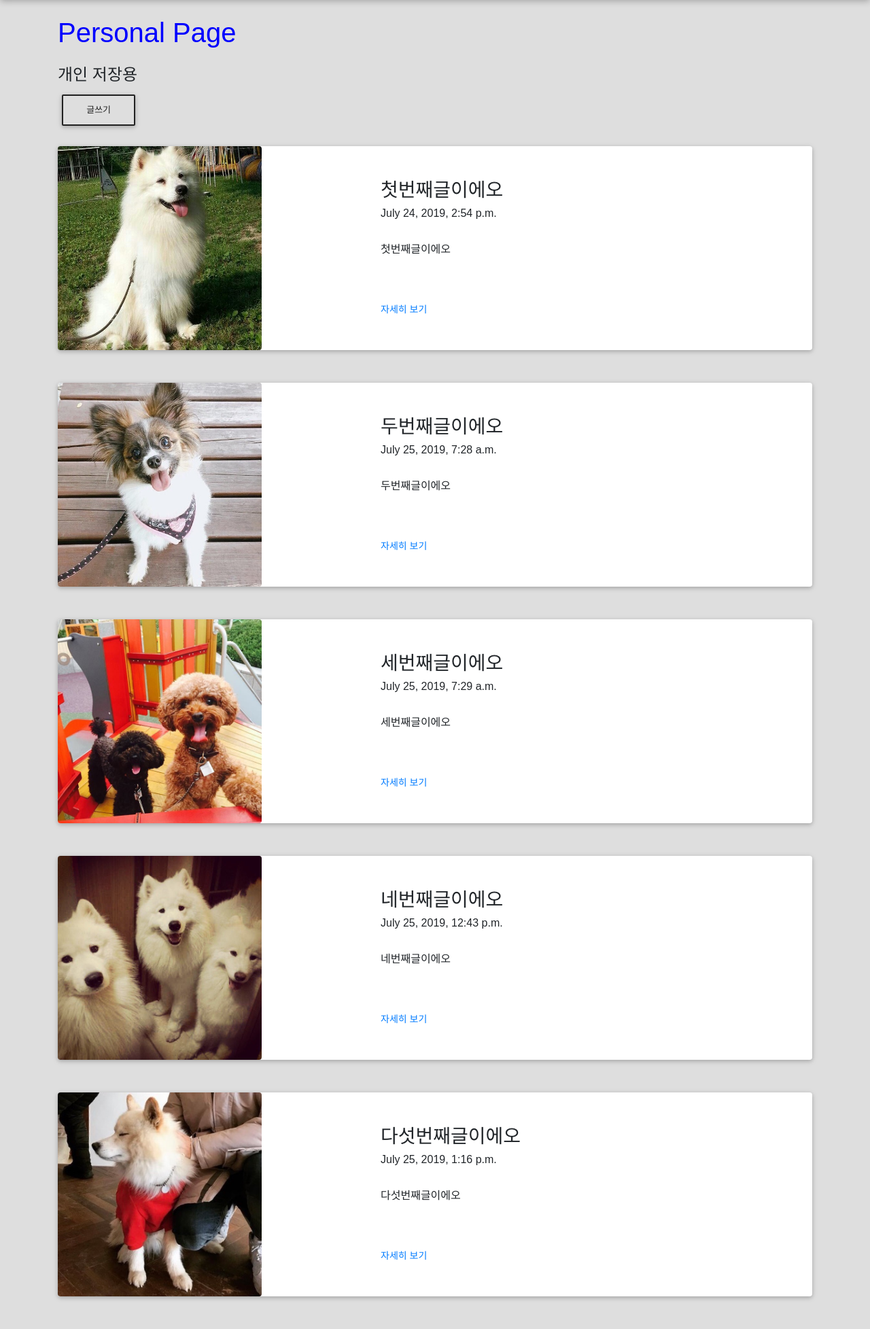
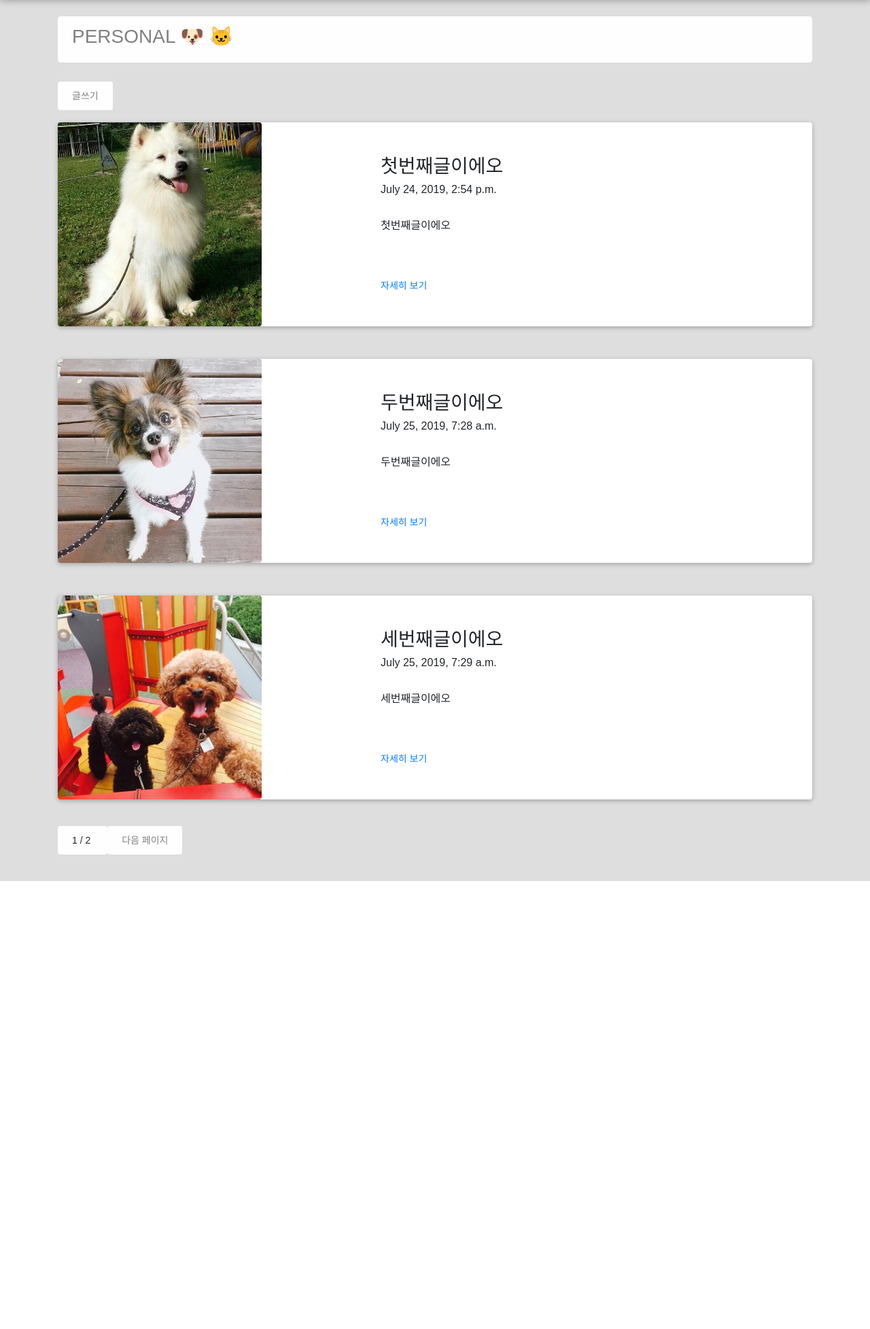
Before and after one commit to kmlee95/likelion-teamproject4, a Django app: page /personal/ in a window 1280 px wide. Shown: the part 70-2025 px from the top of the page at 68% size. After the commit the page ends 1366 px from the top, so only its background shows below. Run offline with Django 3.2, Linux system fonts and the light colour scheme; data comes from the database, SQL or seed files in the repository; both versions use the stored data as it was after the commit; some libraries are stand-ins or nearby versions.

Commit message:
Pagination 추가

```diff
--- a/personal/static/css/personal.css
+++ b/personal/static/css/personal.css
@@ -1,3 +1,3 @@
 h1 {
-  color: blue;
+  color: black;
 }
--- a/personal/templates/personal.html
+++ b/personal/templates/personal.html
@@ -13,14 +13,16 @@
 
 <div class="container">
     <!-- Page Heading -->
-    <h1 class="my-4">Personal Page
-        <h4>개인 저장용</h4>
-        <a href="{% url 'write' %}" class="btn btn-outline-dark" role="button" aria-pressed="true">글쓰기</a>
-        <br><br>
-    </h1>
+        <h1 class="my-4">
+            <div class="alert alert-light" role="alert">
+                <h3>PERSONAL 🐶 🐱</h3>
+            </div>
+            <a class="alert alert-light" href="{% url 'write' %}" role="button">글쓰기</a>
+            <br>
+        </h1>
 
     <!-- Project One -->
-    {% for personal in personals.all %}
+    {% for personal in posts %}
     <div class="card">
         <div class="row">
             <div class="col-md-5">
@@ -31,19 +33,36 @@
             <div class="col-md-7">
                 <br><br>
                 <h3>{{ personal.title }}</h3>
-
                 <h6>{{ personal.pub_date }}</h6>
                 <br>
                 <p>{{ personal.summary }}</p>
                 <br><br>
                 <a href="{% url 'detail' personal.id %}" class="stretched-link">자세히 보기</a>
-
             </div>
         </div>
-    </div>
-    <br>
-    <br>
+    </div><br><br>
     {% endfor %}
+
+
+    <!--Pagination-->
+    {%if posts.has_previous%}
+    <!--<a class="alert alert-light" href="?page=1" role="button">첫 페이지</a>-->
+    <a class="alert alert-light" href="?page={{posts.previous_page_number}}" role="button">이전 페이지</a>
+    {%endif%}
+
+
+    <a class="alert alert-light">
+        <span>{{posts.number}}</span>
+        <span> / </span>
+        <span>{{posts.paginator.num_pages}}</span>
+    </a>
+
+
+    {%if posts.has_next%}
+    <a class="alert alert-light" href="?page={{posts.next_page_number}}" role="button">다음 페이지</a>
+    <!--<a class="alert alert-light" href="?page={{posts.paginator.num_pages}}" role="button">마지막 페이지</a>-->
+    {%endif%}
+    <br><br><br>
 
 </div>
 {% endblock %}
--- a/personal/views.py
+++ b/personal/views.py
@@ -1,10 +1,15 @@
 from django.shortcuts import render, get_object_or_404, redirect
 from django.utils import timezone
 from .models import Personal
+from django.core.paginator import Paginator
 
 def personal(request):
     personals = Personal.objects
-    return render(request, 'personal.html', {'personals':personals})
+    personal_list = Personal.objects.all()
+    paginator = Paginator(personal_list, 3)
+    page = request.GET.get('page')
+    posts = paginator.get_page(page)
+    return render(request, 'personal.html', {'personals':personals, 'posts':posts})
 
 def detail(request, personal_id):
     detail = get_object_or_404(Personal, pk = personal_id)
```
Also changed, not shown: personal/templates/detail.html (+11 -9 lines), db.sqlite3, media/images/1.jpeg (added), media/images/1.jpg (added), media/images/2.jpeg (added), media/images/3.jpeg (added), media/images/4.jpeg (added), media/images/5.jpeg (added).
